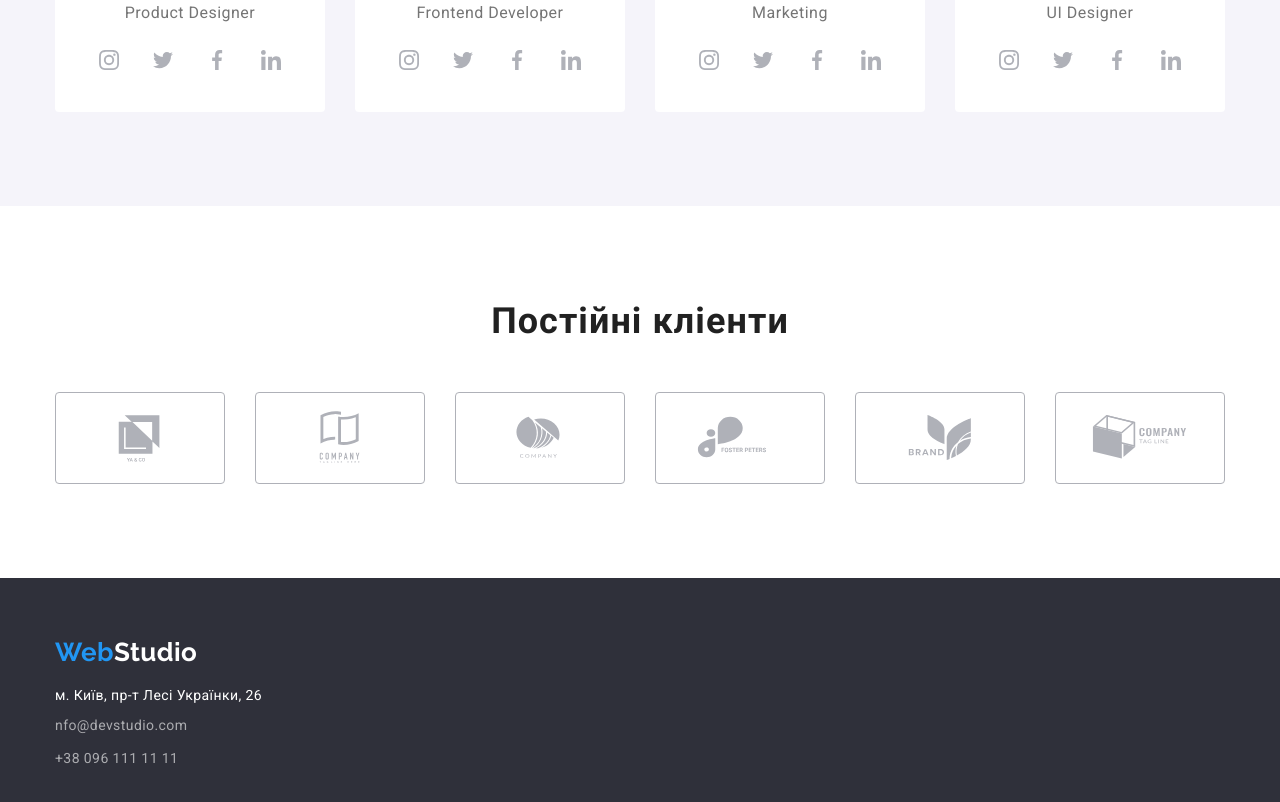
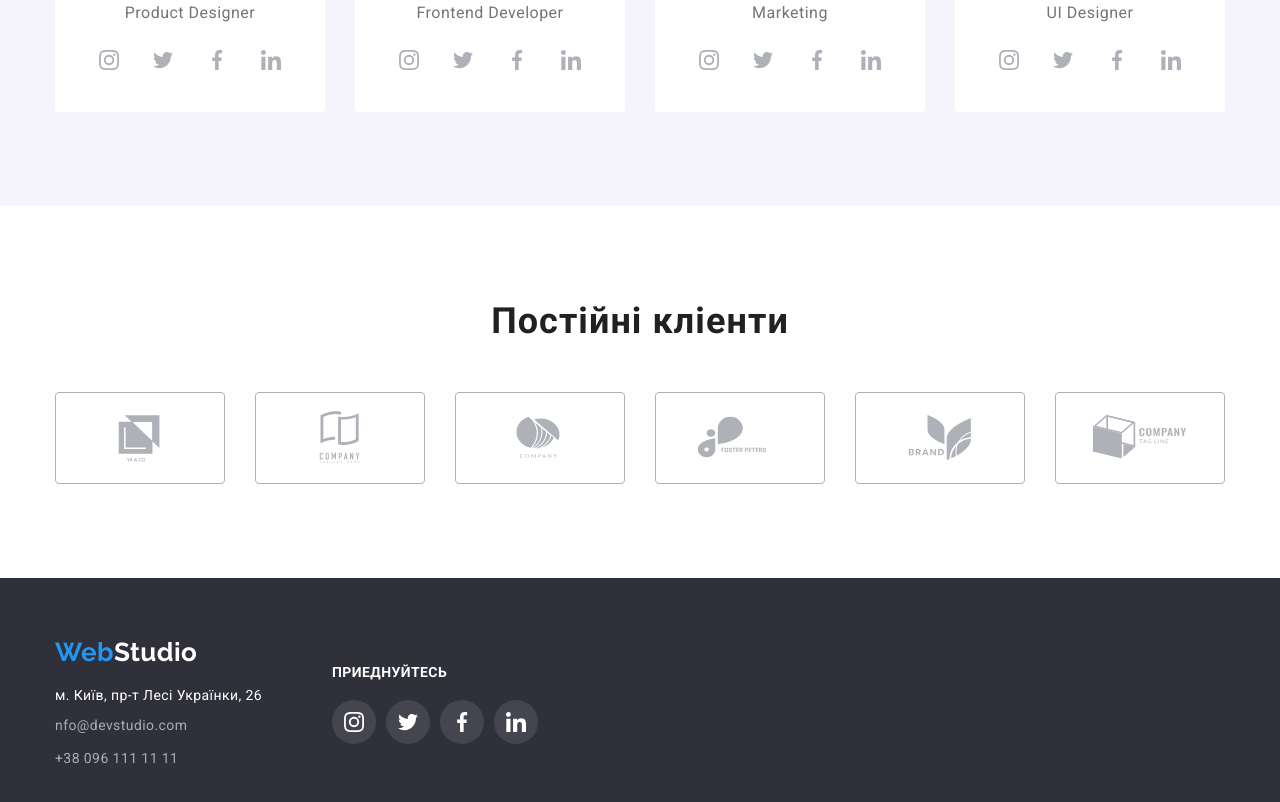
Before and after one commit to kmklp/goit-markup-hw-05, a plain HTML site: page index.html in a window 1280 px wide. Shown: the part 2147-2949 px from the top of the page. Drawn offline with nearby package versions, Linux system fonts and the light colour scheme.

Commit message:
закінчив роботу icons-footer

```diff
--- a/index.html
+++ b/index.html
@@ -352,18 +352,57 @@
     </main>
                <!--Підвал з тегом adress-->
     <footer class="footer">
-    <div class="container">
+    <div class="container half">
+        <div class="">
+            <a href="index.html" class="logo-link link logo-footer">  <span class="logo-color-first link">Web</span><span class="logo-colorsecond-footer link">Studio</span> </a>
 
-        <a href="index.html" class="logo-link link logo-footer">  <span class="logo-color-first link">Web</span><span class="logo-colorsecond-footer link">Studio</span> </a>
-
-        <address>
+          <address>
           <ul class="list list-footer">
             <li class="footer-adress"><a href="#" class="adress link">м. Київ, пр-т Лесі Українки, 26</a></li>
             <li class="footer-last"><a href="mailto:nfo@devstudio.com" class="footer-nav link">nfo@devstudio.com</a></li>
             <li class="footer-last footer-tel"><a href="tel:+380961111111" class="footer-nav link ">+38 096 111 11 11 </a></li>
           </ul>
-        </address>
+          </address>
+       </div>
+        <div class="icon-center">
+          <h3 class="title-footer">Приеднуйтесь</h3>
+          <ul class="list footer-icons">
+            <li>
+                <a class="footer-link"
+                    href=".//instagram" target="blank"  rel="nofollow noreferrer noopener" aria-label="instagram">
+                    <svg class="icon-footer" width="20" height="20">
+                        <use href="./img/icons/iconmoon-team card/image (1).svg#icon-instagram-2"></use>
+                    </svg>
+                </a>
+            </li>
+            <li>
+                <a  class="footer-link"
+                href=".//twitter" target="blank"  rel="nofollow noreferrer noopener" aria-label="twitter">
+                    <svg class="icon-footer" width="20" height="20">
+                        <use href="./img/icons/iconmoon-team card/image (1).svg#icon-twitter-1"></use>
+                    </svg>
+                </a>
+            </li>
+            <li>
+                <a  class="footer-link"
+                href=".//facebook" target="blank"  rel="nofollow noreferrer noopener" aria-label="facebook">
+                    <svg class="icon-footer" width="20" height="20">
+                        <use href="./img/icons/iconmoon-team card/image (1).svg#icon-facebook-1"></use>
+                    </svg>
+                </a>
+            </li>
+            <li>
+                <a  class="footer-link"
+                href=".//linkedin" target="blank"  rel="nofollow noreferrer noopener" aria-label="linkedin">
+                    <svg  class="icon-footer" width="20" height="20">
+                        <use  href="./img/icons/iconmoon-team card/image (1).svg#icon-linkedin-1"></use>
+                    </svg>
+                </a>
+            </li>
+          </ul>
+        </div>
     </div>
+
     </footer>
 
 
--- a/styles/styles.css
+++ b/styles/styles.css
@@ -401,7 +401,9 @@ border-radius: 50%;
 }
 
 .employees-link:hover,
-.employees-link:focus{
+.employees-link:focus,
+.footer-link:hover,
+.footer-link:focus{
   color:#FFFFFF;
   background-color: #2196f3;
 }
@@ -442,7 +444,11 @@ fill:currentColor;
 
    /*Робота з підвалом*/
    /*розмітка підвала*/
-
+.half{
+display: flex;
+gap:70px;
+align-items: center;
+}
 .list-footer{
 display:flex;
 padding-left: 0px;
@@ -452,6 +458,7 @@ flex-direction: column;
 display: flex;
 padding: 0px 0px;
 margin-bottom: 20px;
+margin-right: 0px;
 
 }
 .footer{
@@ -487,6 +494,43 @@ color: rgba(255, 255, 255, 0.6);
 .footer-tel{
 margin-bottom: 0px;
 }
+          /*Іконки підвалу*/
+.title-footer{
+  margin-bottom: 20px;
+  font-family: 'Roboto';
+  font-style: normal;
+font-weight: 700;
+font-size: 14px;
+line-height: calc(16 / 14);
+letter-spacing: 0.03em;
+text-transform: uppercase;
+
+color: #FFFFFF;
+}
+.footer-icons{
+  display: flex;;
+  gap:10px;
+}
+.footer-link{
+  display: flex;
+  justify-content: center;
+  align-items: center;
+  width: 44px;
+  height: 44px;
+  border-radius: 50%;
+  background: rgba(255, 255, 255, 0.1);
+  }
+  .icon-footer{
+   display: flex;
+   justify-content: center;
+   align-items: center;
+   fill:#FFFFFF;
+  }
+  .icon-center{
+  display: flex;
+  flex-direction: column;
+
+  }
 
      /*СТИЛІ ДЛЯ ПОРТФОЛІО*/
 
```
